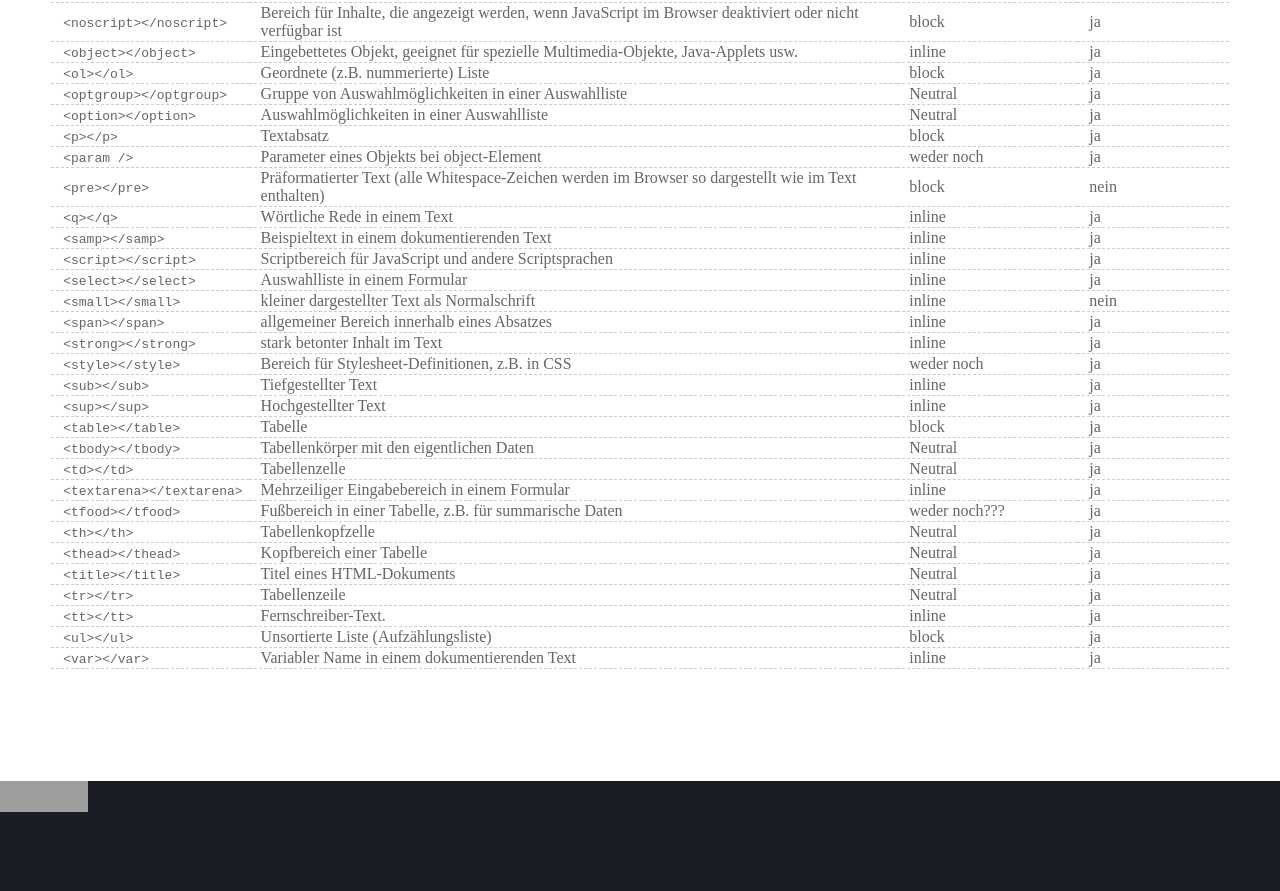
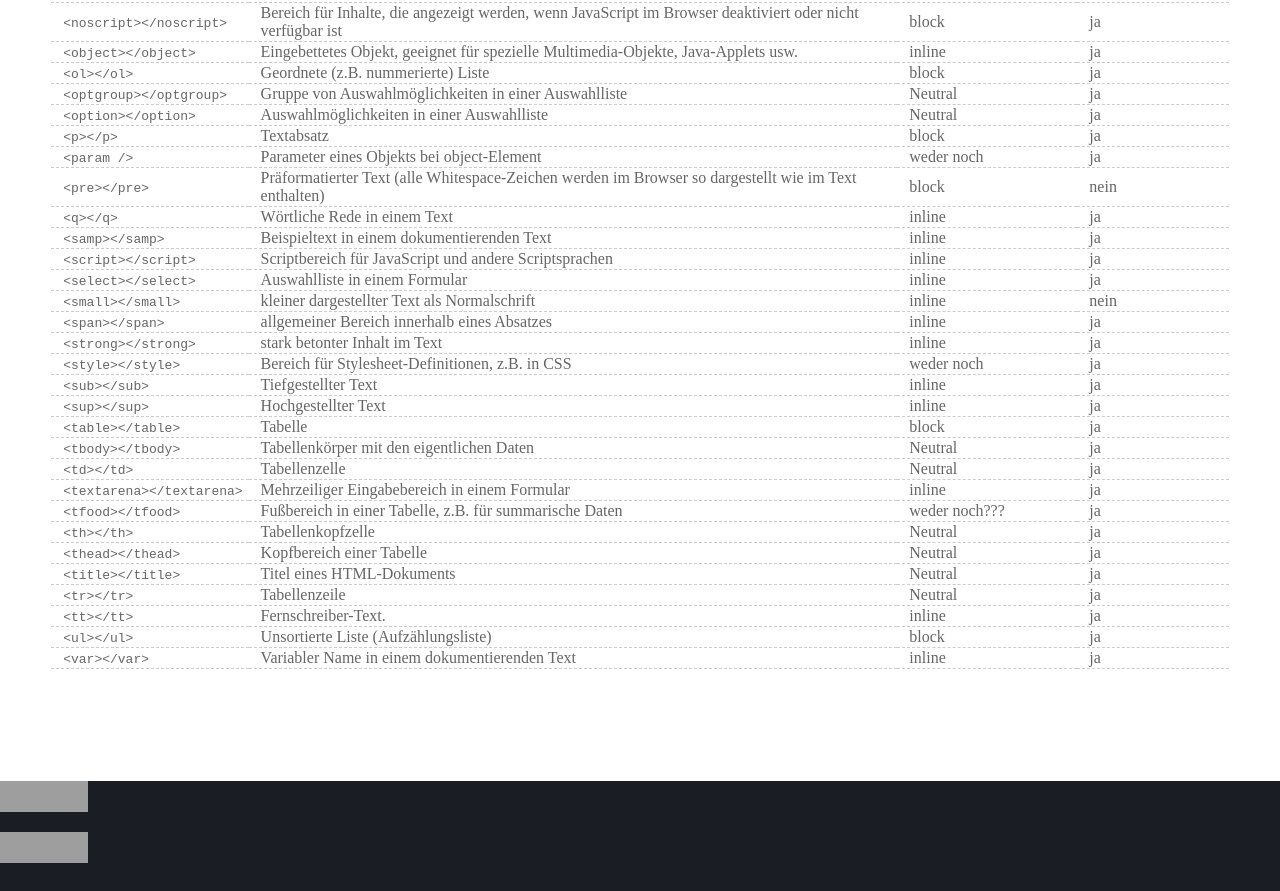
Before and after one commit to kerstink1988/Mysite, a plain HTML site: page semantichtml.html in a window 1280 px wide. Shown: the part 1547-2438 px from the top of the page. Drawn offline with Linux system fonts and the light colour scheme; grey boxes are pictures that could not be loaded.

Commit message:
28112013-5

```diff
--- a/semantichtml.html
+++ b/semantichtml.html
@@ -490,7 +490,13 @@
 		<p>
     <a href="http://validator.w3.org/check?uri=referer"><img
       src="http://www.w3.org/Icons/valid-xhtml10" alt="Valid XHTML 1.0 Strict" height="31" width="88" /></a>
-  </p>
+  </p><p>
+<a href="http://jigsaw.w3.org/css-validator/check/referer">
+    <img style="border:0;width:88px;height:31px"
+        src="http://jigsaw.w3.org/css-validator/images/vcss2-blue"
+        alt="CSS ist valide!" />
+</a>
+</p>
 		</div><!-- End buttons --></div>
 		</div><!-- End content -->
 	</div> <!-- End page-wrapper -->
```
